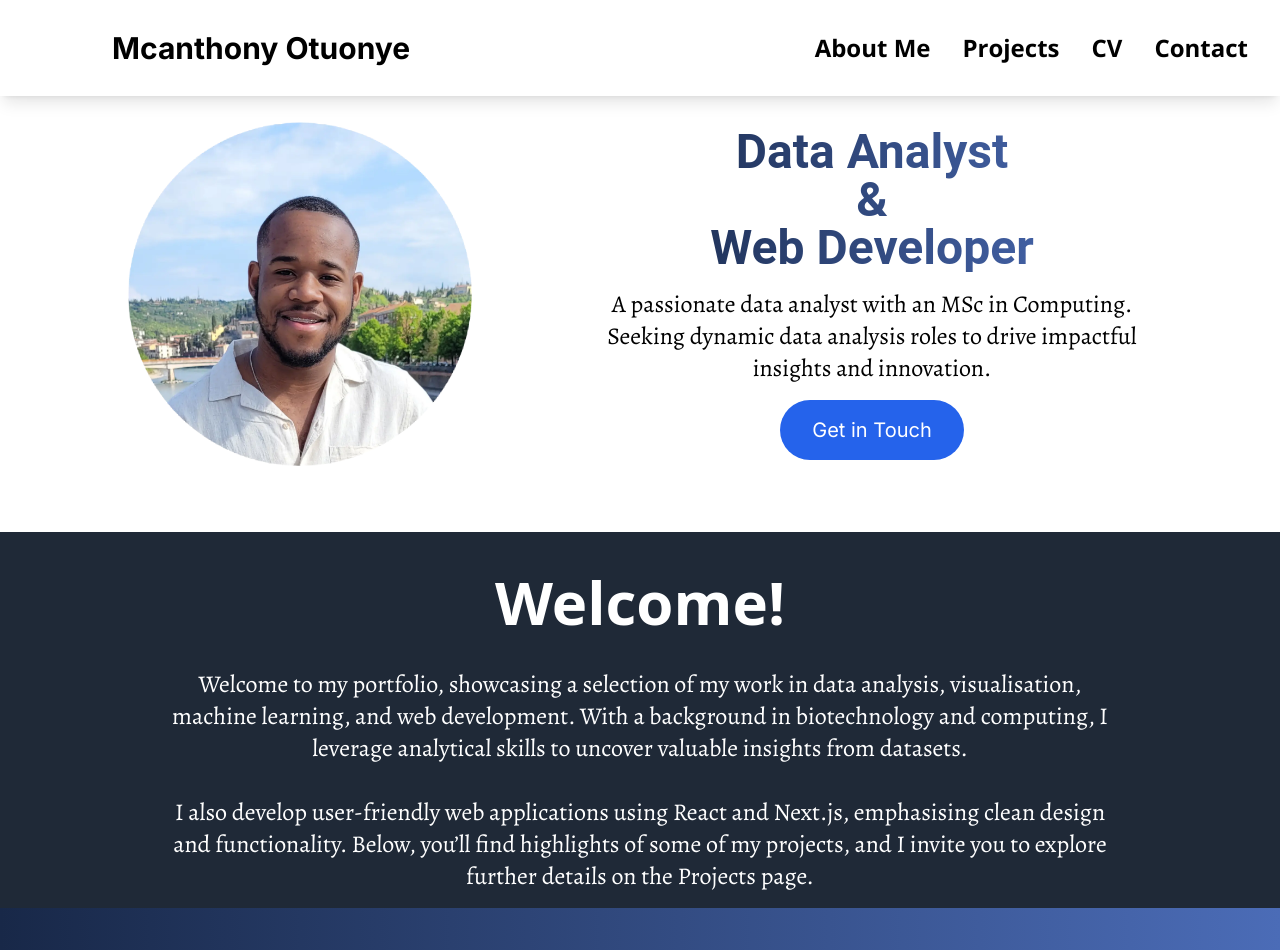
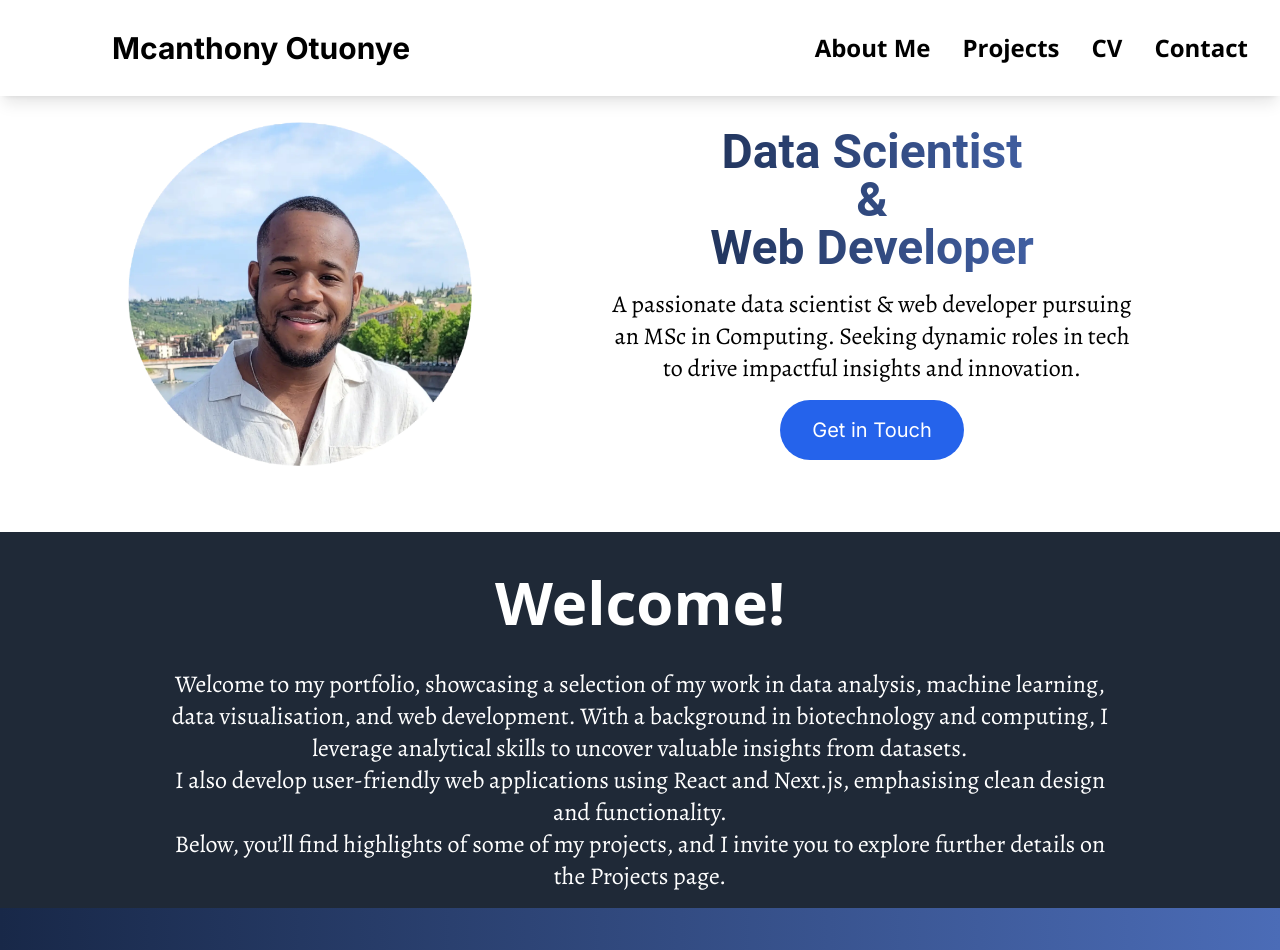
Before and after one commit to mac455/data-science_portfolio, a Next.js app: page / in a window 1280 px wide. Shown: the top 950 px of the page. Built offline with nearby package versions, Linux system fonts and the light colour scheme; a web font is replaced by a local one.

Commit message:
adjusted homepage and about page description

```diff
--- a/src/app/about/page.tsx
+++ b/src/app/about/page.tsx
@@ -8,7 +8,6 @@ const About = () => {
         {/* About Me Section */}
         <h1 className="text-3xl md:text-4xl font-bold text-gray-800">About Me</h1>
         <p className="mt-4 text-xl md:text-2xl lg:text-3xl font-alegreya">
-          I&apos;m a 23-year-old data analyst and web developer.
           I am currently pursuing a Master of Science in Computing at Edge Hill University, where I’ve gained comprehensive skills in data analysis, visualisation, machine learning, web development and cybersecurity.
          <br/> Additionally, I recently completed a 16-week coding bootcamp with CODE Lancashire, further enhancing my skills in full-stack development with technologies such as React, JavaScript, CSS, Tailwind, Next.js, and Python.
         </p>
@@ -21,7 +20,7 @@ const About = () => {
           I have worked on both personal and collaborative projects.
            Data mining/visualization of several online datasets using Python, applying machine learning techniques such as clustering, classification, and regression.
            <br/>As part of a team, we built a Student-Tutor Management App (Django, PostgreSQL, Tailwind), a Boxing Gym website (React), a To-Do List app (React).
-           These projects have helped me develop strong programming skills while honing key soft skills like teamwork, communication, organization, and time management.
+           These projects have helped me develop strong programming skills while honing key soft skills like teamwork, communication, organisation, and time management.
         </p>
 
         {/* Other Skills Section */}
--- a/src/app/page.tsx
+++ b/src/app/page.tsx
@@ -23,11 +23,11 @@ export default function Home() {
         </div>
         <div className="flex flex-col text-center w-11/12 md:w-2/4 p-4 md:p-8">
           <h1 className="text-4xl md:text-5xl font-roboto font-bold bg-gradient-to-left from-blue-500 to-indigo-900 bg-clip-text text-transparent">
-            Data Analyst <br/> & <br/>
+            Data Scientist <br/> & <br/>
             Web Developer
           </h1>
           <h2 className='font-alegreya text-lg md:text-2xl font-light mt-4 leading-relaxed'>
-            A passionate data analyst with an MSc in Computing. Seeking dynamic data analysis roles to drive impactful insights and innovation.
+            A passionate data scientist & web developer pursuing an MSc in Computing. Seeking dynamic roles in tech to drive impactful insights and innovation.
           </h2>
           <Link href="/contact">
             <button className="font-inter text-lg md:text-xl mt-4 ml-auto mr-auto px-6 md:px-8 py-4 bg-blue-600 text-white rounded-full transition duration-300 hover:bg-blue-800">
@@ -44,10 +44,10 @@ export default function Home() {
             Welcome!
           </h2>
           <p className="w-full md:w-4/5 mx-auto text-xl md:text-2xl font-alegreya p-4">
-          Welcome to my portfolio, showcasing a selection of my work in data analysis, visualisation, machine learning, and web development.
+          Welcome to my portfolio, showcasing a selection of my work in data analysis, machine learning, data visualisation, and web development.
           With a background in biotechnology and computing, I leverage analytical skills to uncover valuable insights from datasets.
-          <br/><br/>I also develop user-friendly web applications using React and Next.js, emphasising clean design and functionality.
-          Below, you’ll find highlights of some of my projects, and I invite you to explore further details on the Projects page.
+          <br/>I also develop user-friendly web applications using React and Next.js, emphasising clean design and functionality.
+          <br/> Below, you’ll find highlights of some of my projects, and I invite you to explore further details on the Projects page.
 
 
 
```
Also changed, not shown: 1 other file (tests, documents, lock files or other folders).
